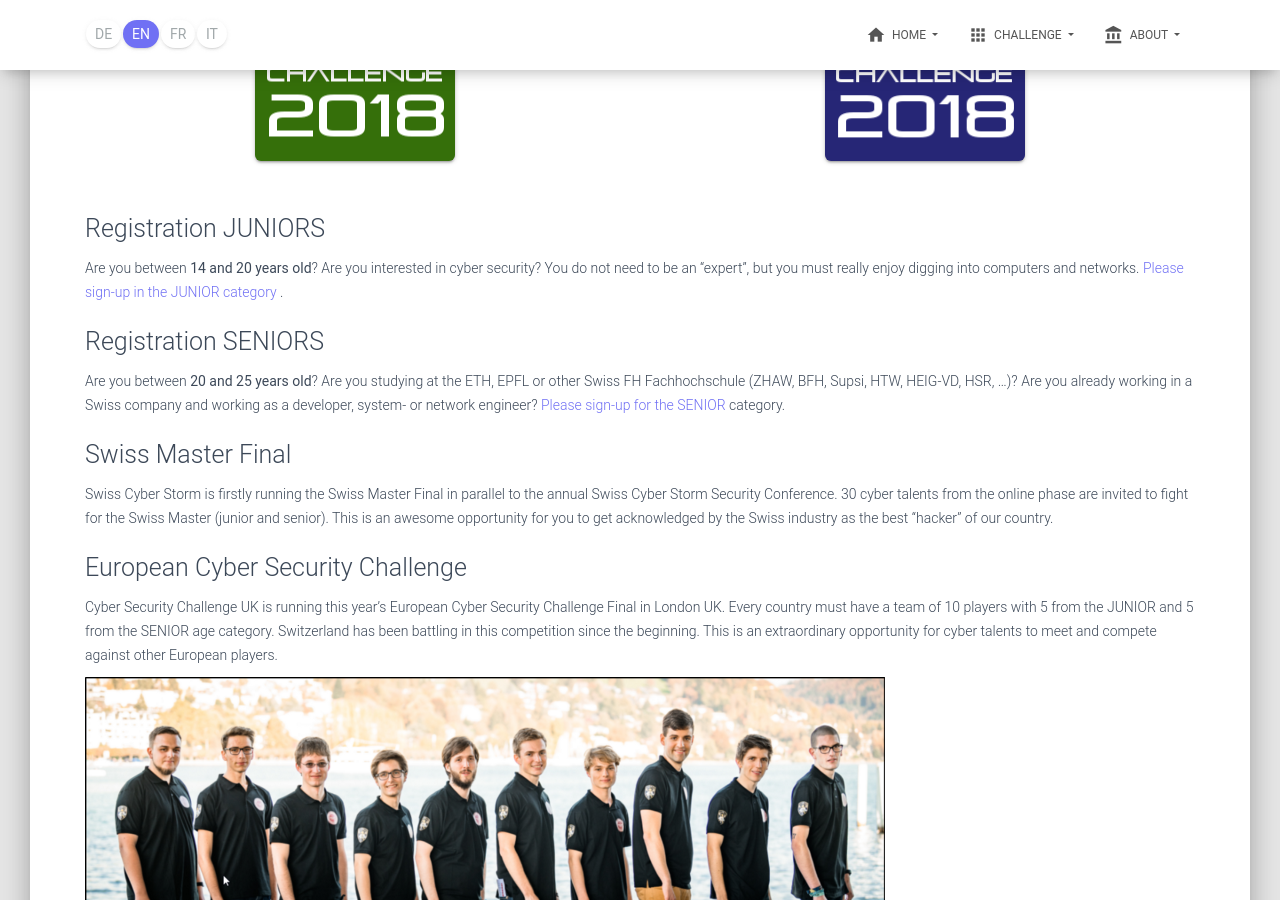
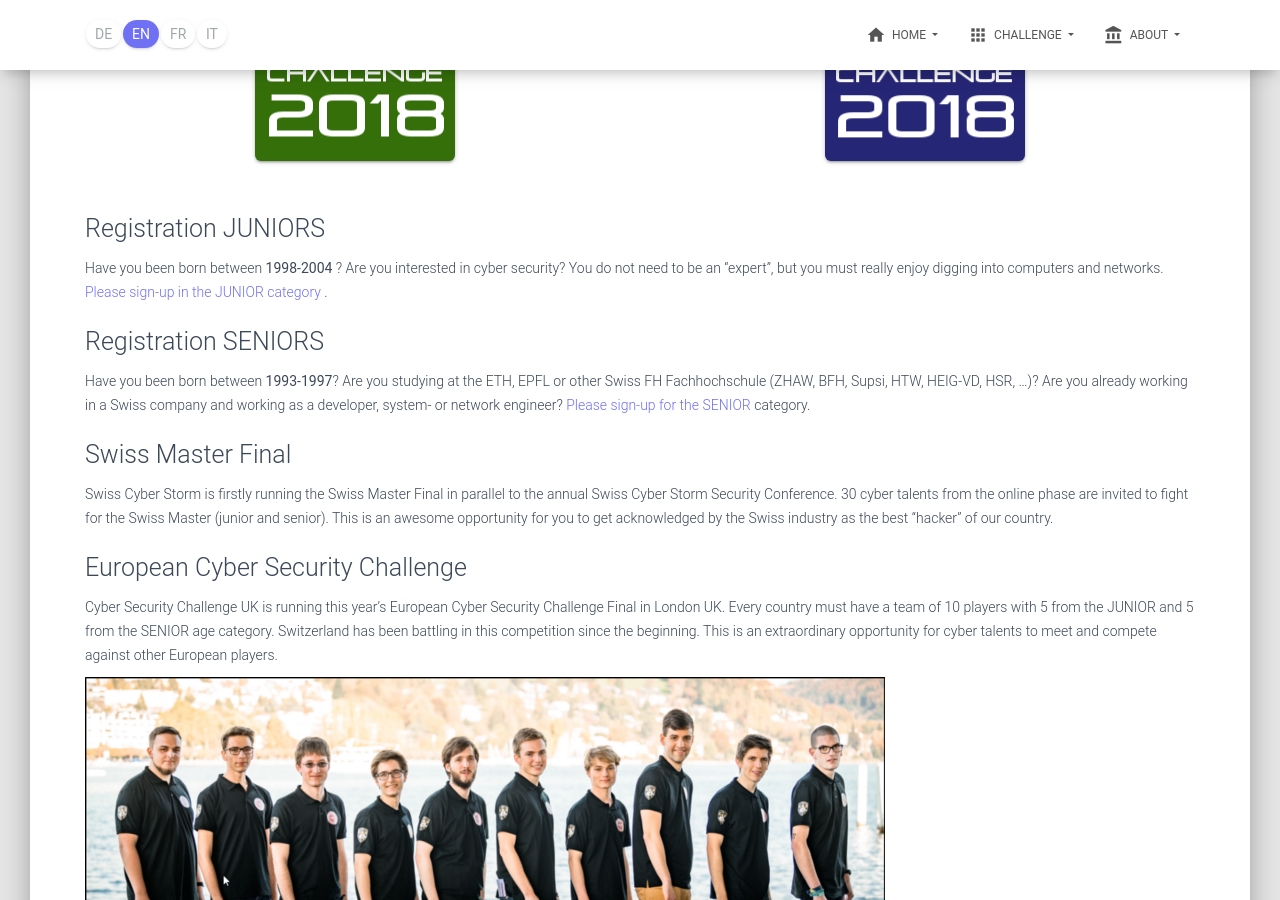
Before and after one commit to swisscyberstorm/swiss-hacking-challenge, a Jekyll site: the page built from index.html, in a window 1280 px wide and 900 px high, scrolled down 1452 px. Built offline with Jekyll 4.4.1, drawn with Linux system fonts in a browser that asks for light colours.

Commit message:
modified:   _includes/blog.html 	modified:   _includes/post.html 	modified:   index.html 	modified:   index_de.html 	modified:   index_fr.html 	modified:   index_it.html

```diff
--- a/index.html
+++ b/index.html
@@ -125,8 +125,8 @@ layout: default
 
 		<h3>Registration JUNIORS</h3>
 		<p  class="graf graf--p graf-after--h3">
-			Are you between <strong class="markup--strong markup--p-strong">14
-				and 20 years old</strong>? Are you interested in cyber security? You do not
+			Have you been born between  <strong class="markup--strong markup--p-strong">1998-2004
+				</strong>? Are you interested in cyber security? You do not
 			need to be an “expert”, but you must really enjoy digging into
 			computers and networks. <a
 				href="https://www.hacking-lab.com/eventregister/?eventid=1409&amp;uk=35t6C8MhogWtdq8SuVQUDfFw282ALRGh"
@@ -137,8 +137,7 @@ layout: default
 
 		<h3>Registration SENIORS</h3>
 		<p>
-			Are you between <strong>20
-				and 25 years old</strong>? Are you studying at the ETH, EPFL or other Swiss
+			Have you been born between <strong>1993-1997</strong>? Are you studying at the ETH, EPFL or other Swiss
 			FH Fachhochschule (ZHAW, BFH, Supsi, HTW, HEIG-VD, HSR,&nbsp;…)? Are
 			you already working in a Swiss company and working as a developer,
 			system- or network engineer?
--- a/index_de.html
+++ b/index_de.html
@@ -105,7 +105,7 @@ layout: default
 
 		<h3>Registration JUNIORS</h3>
 		<p>
-			Bist Du zwischen <strong>14 und 20 Jahre alt?</strong> Interessierst
+			Hast Du eine Jahrgang von <strong>1998-2004?</strong> Interessierst
 			Du Dich für IT Security, Hacking und Abwehr? Du musst kein Experte
 			sein, aber Freude und Interesse für dieses Gebiet mitbringen. <a
 				href="https://www.hacking-lab.com/eventregister/?eventid=1409&amp;uk=35t6C8MhogWtdq8SuVQUDfFw282ALRGh"
@@ -117,7 +117,7 @@ layout: default
 
 		<h3>Registration SENIORS</h3>
 		<p>
-			Bist Du zwischen <strong>20 and 25 Jahre alt?</strong> Studierst Du
+			Hast Du eine Jahrgang von <strong>1993-1997?</strong> Studierst Du
 			an der ETH, EPFL oder einer anderen Fachhochschule (ZHAW, BFH, Supsi,
 			HTW, HEIG-VD, HSR, …)? Oder arbeitest Du vielleicht bereits als
 			Entwickler oder Engineer bei einer Firma? <a
--- a/index_fr.html
+++ b/index_fr.html
@@ -104,7 +104,7 @@ layout: default
 
 		<h3>Inscription JUNIORS</h3>
 		<p>
-			Avez-vous entre 14 et 20 ans? Êtes-vous intéressé(e) par la
+			Êtes-vous né(e) entre 1998-2004? Êtes-vous intéressé(e) par la
 			cybersécurité? Il n’est pas nécessaire d’être un « expert » dans ce
 			domaine, mais juste aimer tout ce qui concerne les réseaux
 			informatiques et les ordinateurs. <a
@@ -117,7 +117,7 @@ layout: default
 
 		<h3>Inscription SENIORS</h3>
 		<p>
-			Avez-vous entre 20 et 25 ans? Êtes-vous en étude à l’ETH, EPFL une
+			Êtes-vous né(e) entre 1993-1997? Êtes-vous en étude à l’ETH, EPFL une
 			autre Haute école Suisse (ZHAW, BFH, Supsi, HTW, HEIG-VD, HSR, …)?
 			Travaillez-vous déjà dans une entreprise Suisse en tant que
 			développeur(euse) ou ingénieur(e) système ou réseau? <a
--- a/index_it.html
+++ b/index_it.html
@@ -107,7 +107,7 @@ layout: default
 
 		<h3>Registrazione JUNIORS</h3>
 		<p>
-			Hai tra i 14 e i 20 anni? Ti interessano la sicurezza informatica,
+			Sei nato tra il 1998 e il 2004? Ti interessano la sicurezza informatica,
 			l’hacking e la difesa? Non devi essere un esperto — deve solo
 			piacerti ed interessarti questo settore dell’informatica. <a
 				href="https://www.hacking-lab.com/eventregister/?eventid=1409&amp;uk=35t6C8MhogWtdq8SuVQUDfFw282ALRGh"
@@ -119,7 +119,7 @@ layout: default
 
 		<h3>Registrazione SENIOR</h3>
 		<p>
-			Hai tra i 20 e i 25 anni? Studi al politecnico federale,
+			Sei nato tra il 1993 e il 1997? Studi al politecnico federale,
 			all’università o ad un’altra scuola professionale (Supsi, ZHAW, BFH,
 			HTW, HEIG-VD, HSR, …)? Oppure lavori già come sviluppatore o
 			ingegnere in un’azienda? <a
```
Also changed, not shown: _includes/blog.html (+4 -4 lines), _includes/post.html (+4 -13 lines).
